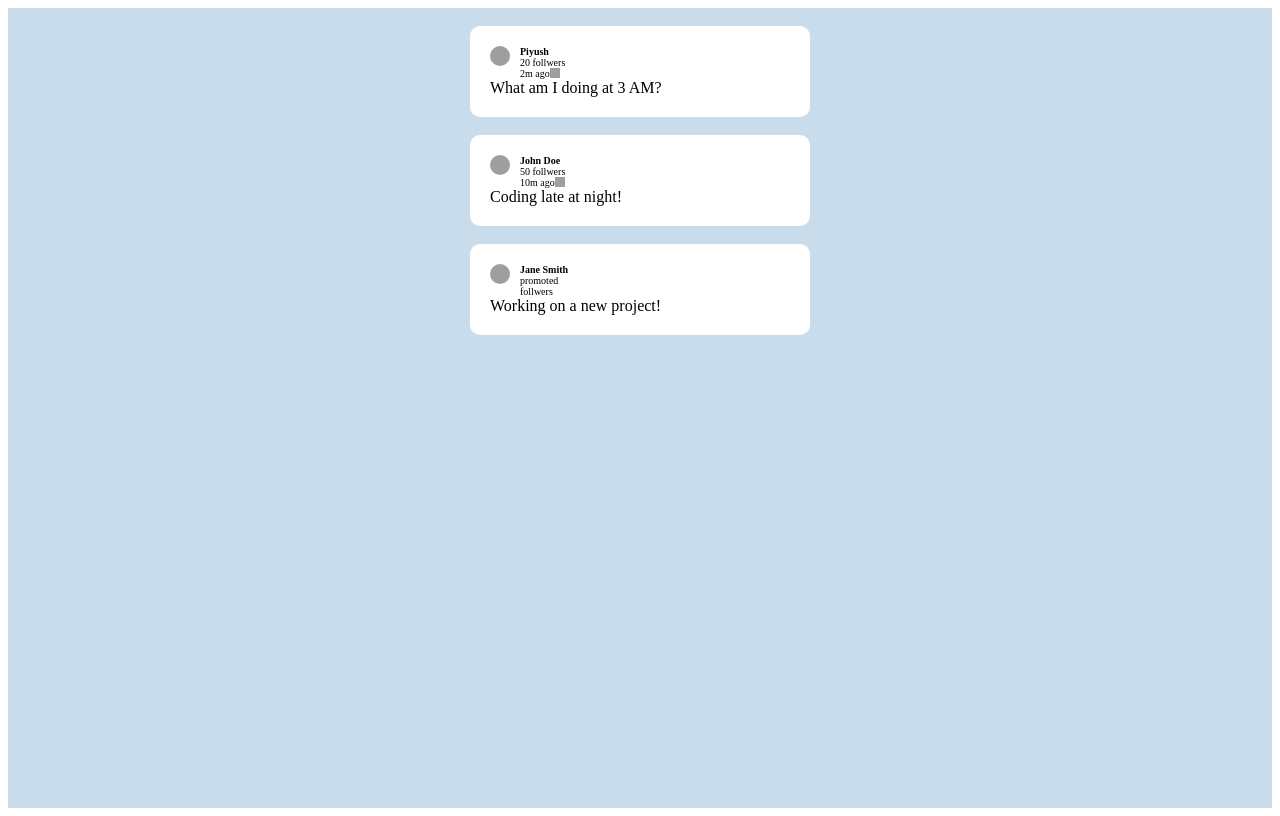
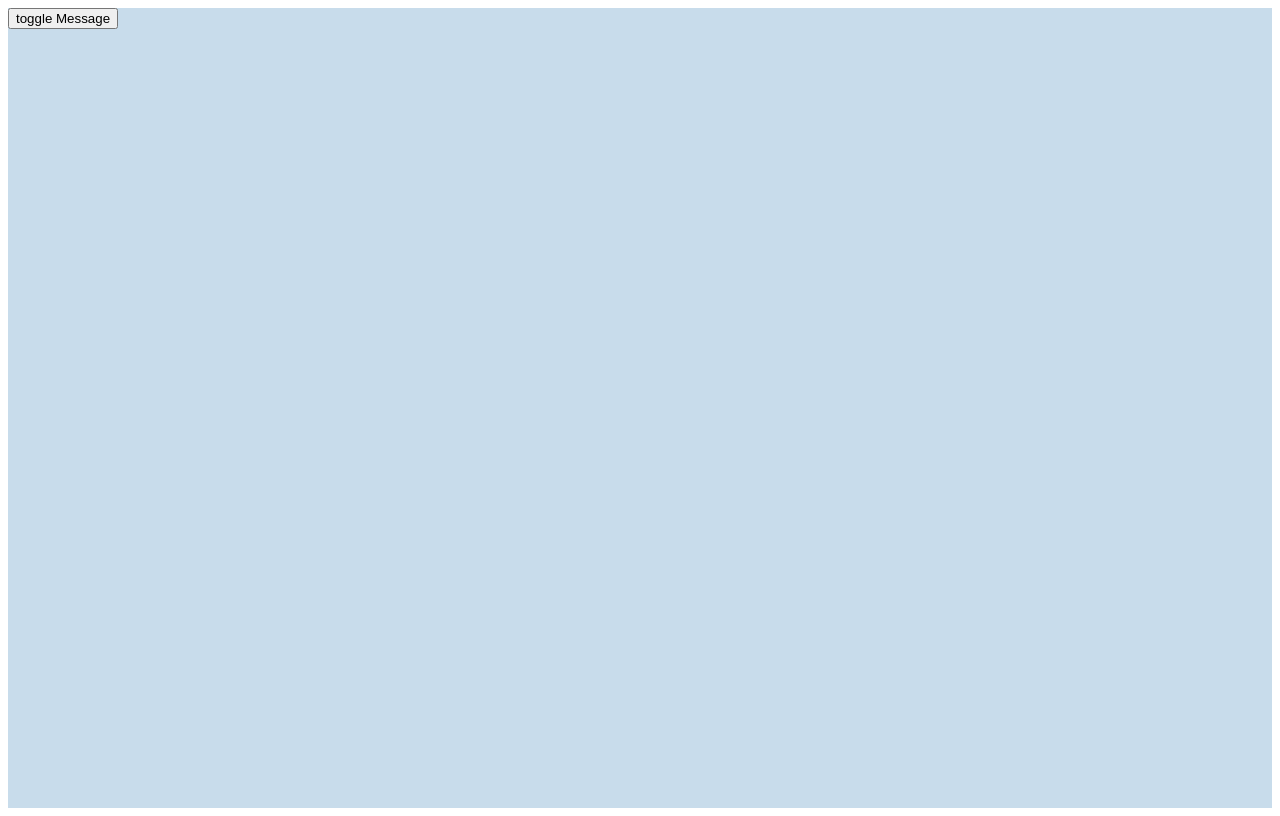
Before and after one commit to p-i-y-u-s-h/react-4, a React (Vite) app: page / in a window 1280 px wide. Built offline with nearby package versions, Linux system fonts and the light colour scheme; grey boxes are pictures that could not be loaded.

Commit message:
commit-4

```diff
--- a/src/App.jsx
+++ b/src/App.jsx
@@ -1,9 +1,62 @@
+import { useState } from "react"
 
 function App() {
 
   return (
     <div style={{background: "#c8dceb", height:"100vh"}}>
-      <div style={{display:"flex",justifyContent:"center"}}>
+      <ToggleMessage/>
+    </div>
+  )
+}
+
+
+const ToggleMessage = () => {
+  const [isVisible , setIsVisible] = useState(false);
+
+  return (
+    <div>
+      <button onClick={() => setIsVisible(!isVisible)}>
+        toggle Message
+      </button>
+      {isVisible && <P>this Message is conditionally rendered!</P>}
+    </div>
+  );
+}
+
+
+
+export default App
+
+// const style = {width : 300, backgroundColor:"white",borderRadius:10,borderColor:"gray",borderWidth:1,padding:20}
+
+// function Postcomponent({ Name, followerCount, time, image, description,subtitle }){
+//   return <div style={style}>
+//    <div style={{display:"flex"}}>
+//     <img src={image}style={{
+//       width:20,
+//       height:20,
+//       borderRadius:20
+//     }} />
+//     <div style={{fontSize:10,marginLeft:10}}>
+//       <b>
+//         {Name}
+//       </b>
+//       <div>{subtitle}</div>
+//       <div>{followerCount} follwers</div>
+//       {time !== undefined &&
+//         <div style={{display:"flex"}}>
+//         <div>{time} </div>
+//         <img src={"https://appx-wsb-gcp.akamai.net.in/subject/2023-01-17-0.17044360120951185.jpg"} style={{width:10,height:10}}/>
+//       </div>}
+//     </div>
+//   </div>
+//   <div>
+//     {description}
+//   </div>
+// </div>
+// }
+
+{/* <div style={{display:"flex",justifyContent:"center"}}>
         <div>
         <div>
             <br />
@@ -36,38 +89,4 @@ function App() {
             />
           </div>
         </div>
-      </div>
-    </div>
-  )
-}
-
-const style = {width : 300, backgroundColor:"white",borderRadius:10,borderColor:"gray",borderWidth:1,padding:20}
-
-function Postcomponent({ Name, followerCount, time, image, description,subtitle }){
-  return <div style={style}>
-   <div style={{display:"flex"}}>
-    <img src={image}style={{
-      width:20,
-      height:20,
-      borderRadius:20
-    }} />
-    <div style={{fontSize:10,marginLeft:10}}>
-      <b>
-        {Name}
-      </b>
-      <div>{subtitle}</div>
-      <div>{followerCount} follwers</div>
-      {time !== undefined &&
-        <div style={{display:"flex"}}>
-        <div>{time} </div>
-        <img src={"https://appx-wsb-gcp.akamai.net.in/subject/2023-01-17-0.17044360120951185.jpg"} style={{width:10,height:10}}/>
-      </div>}
-    </div>
-  </div>
-  <div>
-    {description}
-  </div>
-</div>
-}
-
-export default App
+      </div> */}
```
